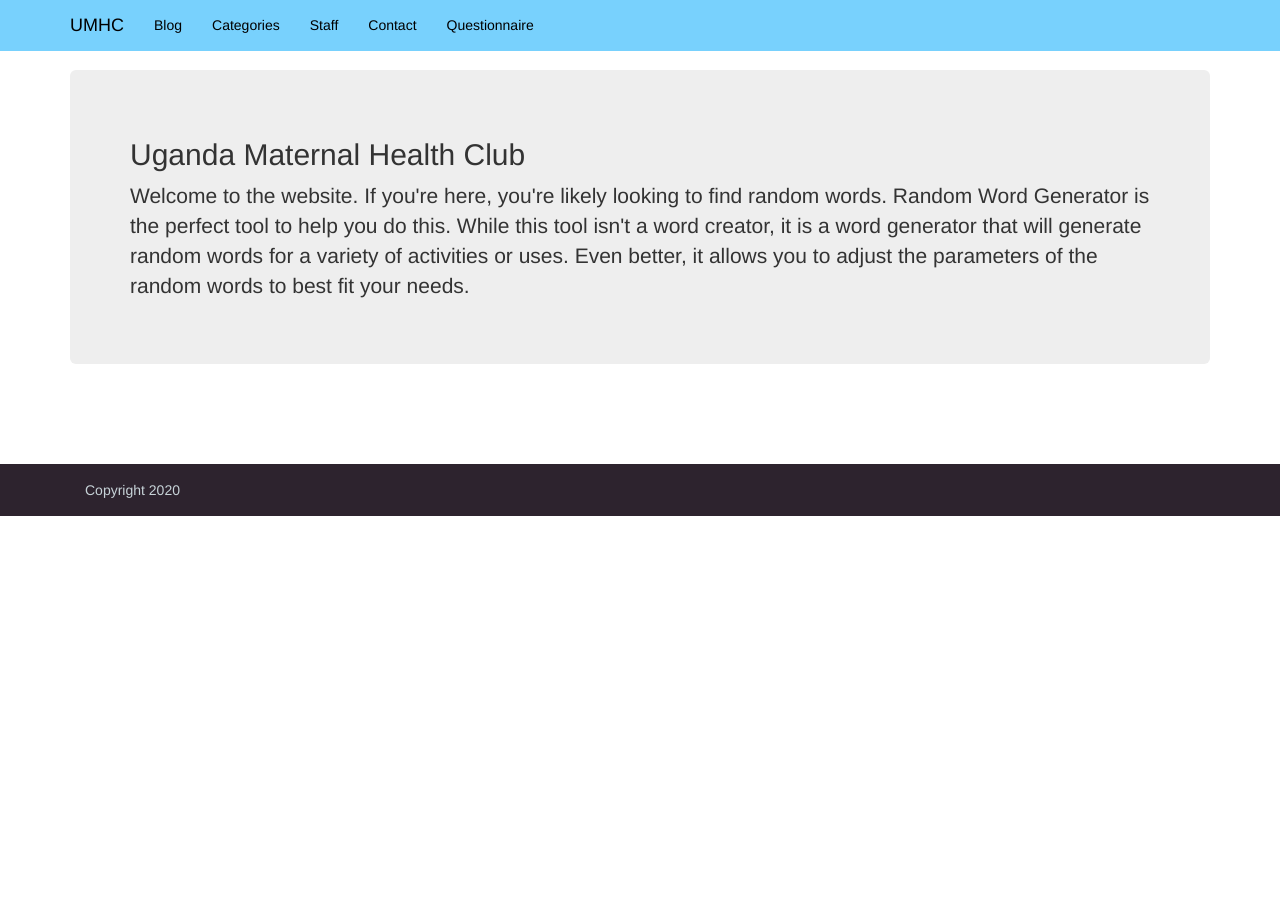
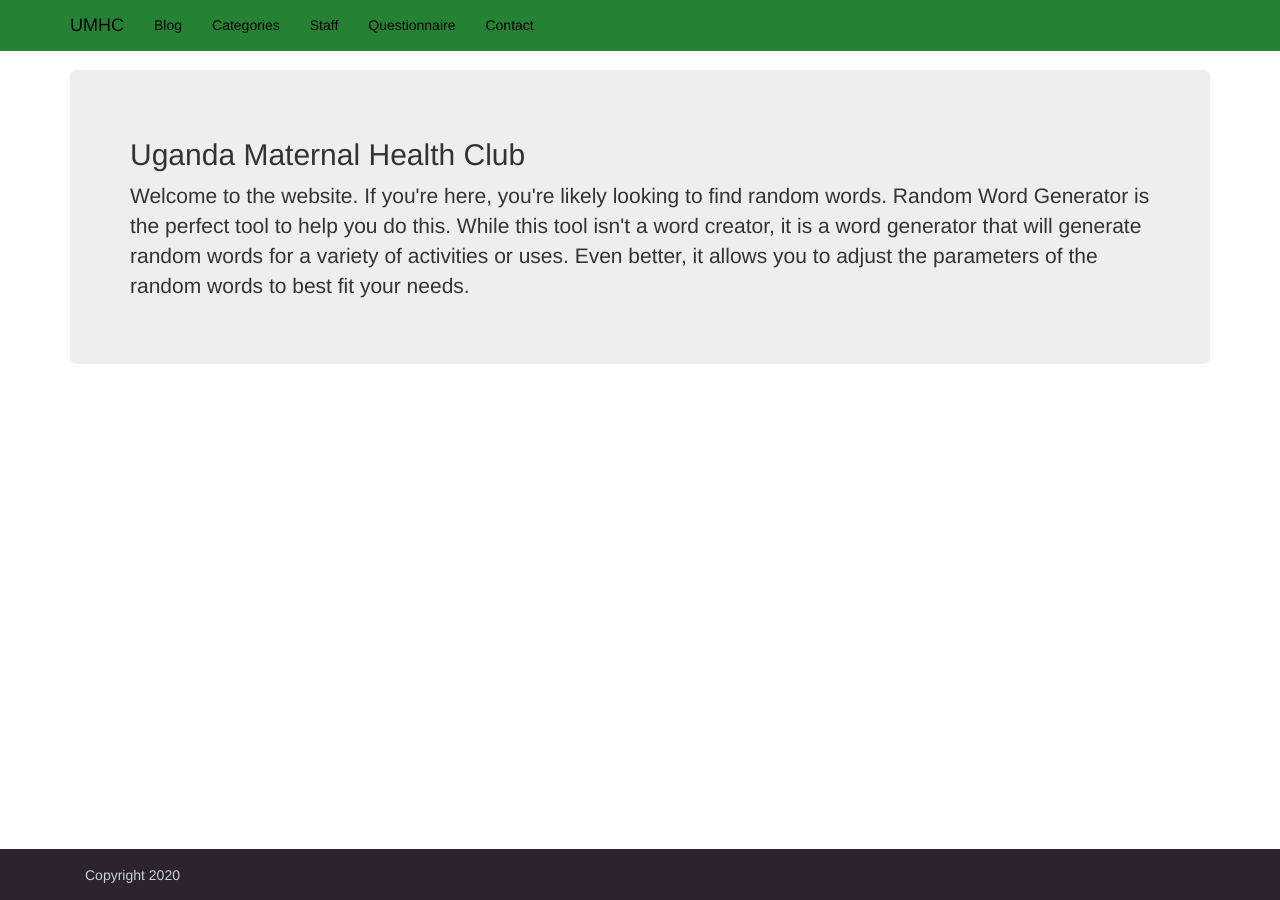
Before and after one commit to YuZhao823/ugsite, a Jekyll site: the page built from index.html, in a window 1280 px wide. Built offline with Jekyll 4.4.1, drawn with Linux system fonts in a browser that asks for light colours.

Commit message:
update layout

```diff
--- a/_data/navigation.yml
+++ b/_data/navigation.yml
@@ -7,7 +7,7 @@
   link: /categories.html
 - name: Staff
   link: /staff.html
+- name: Questionnaire
+  link: /questionnaire.html
 - name: Contact
   link: /contact.html
-- name: Questionnaire
-  link: /questionnaire.html
--- a/_includes/bottomNavigationBar.html
+++ b/_includes/bottomNavigationBar.html
@@ -1,4 +1,4 @@
-<nav class="navbar bottom">
+<nav class="navbar bottom navbar-fixed-bottom">
     <div class="container">
       <p class="navbar-text">Copyright 2020</p>
     </div>
--- a/assets/css/styles.scss
+++ b/assets/css/styles.scss
@@ -3,17 +3,23 @@
 @import "main";
 
 $link-color: #0077CC;
+$top-navbar-background: #248232;
 
 body {
     padding-top: 70px;
 
+
 }
+
+
+
+
 
 // Navigation Bar ===========================================================================
 
 // Top Bar
 .navbar.navbar-fixed-top {
-    background-color: #78D1FD;
+    background-color: $top-navbar-background;
     color: black;
 }
 
@@ -39,6 +45,7 @@ body {
     background-color: #2D232E;
     margin: 0;
     border-radius: 0;
+
 }
 
 .navbar-text {
```
Also changed, not shown: _questionnaires/vitamin B.md (added, +9 -0 lines).
